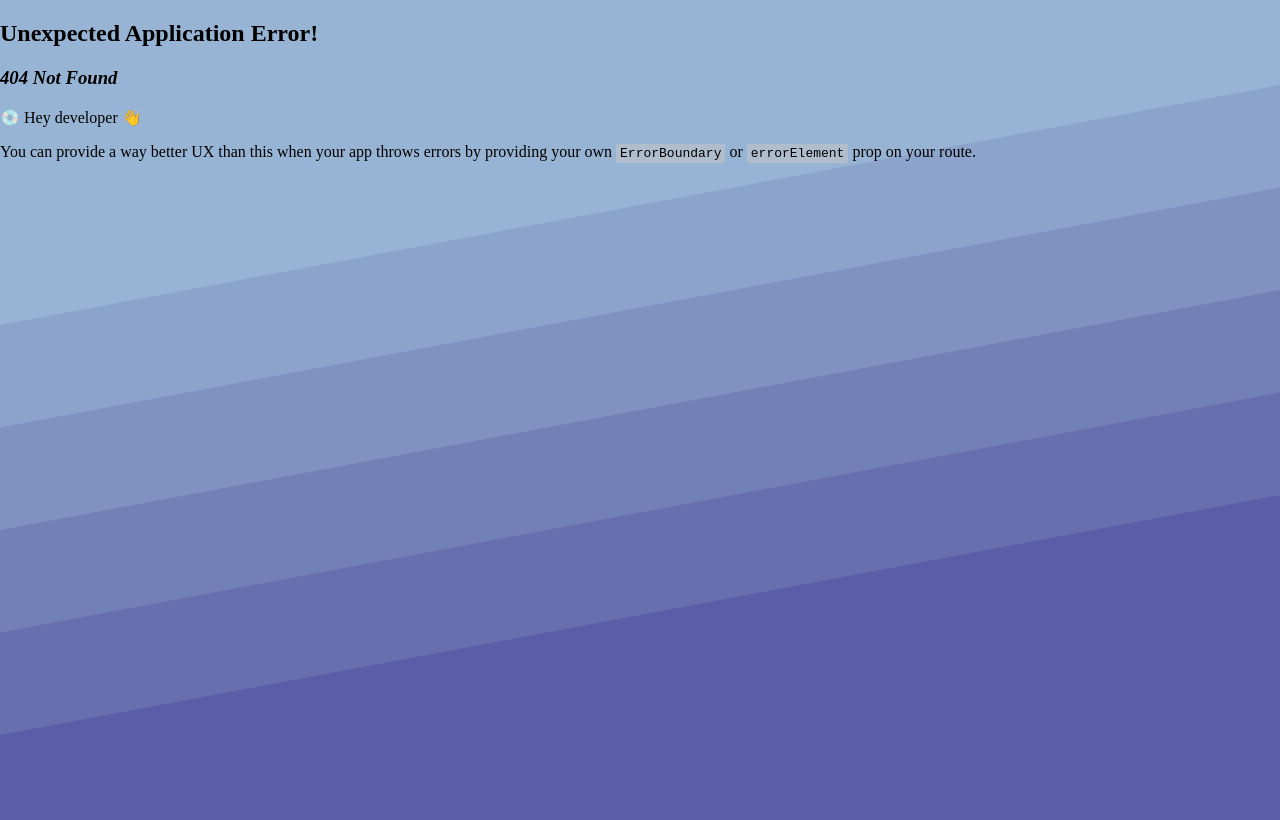
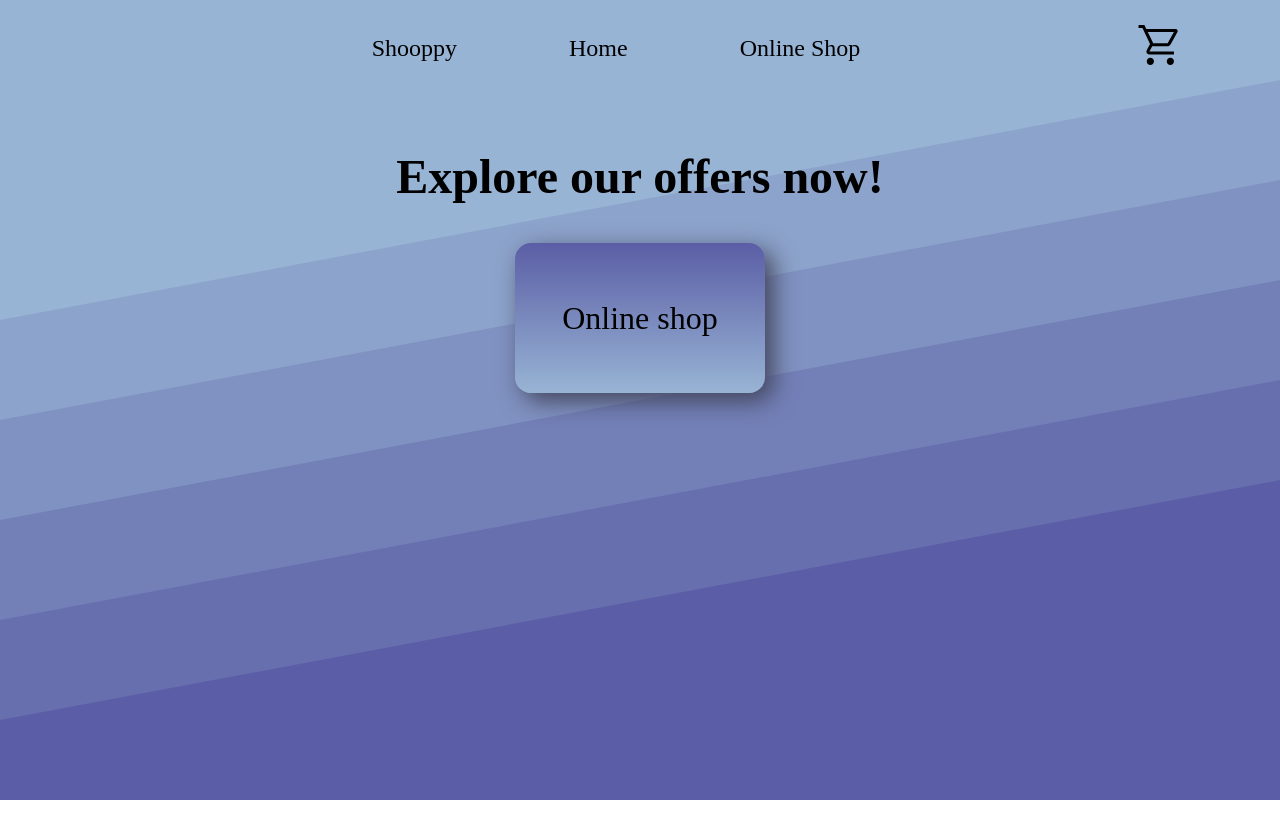
Before and after one commit to pkrzysiekk/shopping-cart, a React (Vite) app: page /cart in a window 1280 px wide. Before the commit this address had no page. Built offline with nearby package versions, Linux system fonts and the light colour scheme; a web font is replaced by a local one.

Commit message:
Add cart page

```diff
--- /dev/null
+++ b/src/components/BlankCart.jsx
@@ -0,0 +1,15 @@
+import { Link } from "react-router-dom";
+
+function BlankCart() {
+  return (
+    <>
+      <div className="button-section">
+        <h2> Explore our offers now!</h2>
+
+        <Link to="/shop">Online shop</Link>
+      </div>
+    </>
+  );
+}
+
+export default BlankCart;
--- /dev/null
+++ b/src/components/CartPage.jsx
@@ -0,0 +1,17 @@
+import NavBar from "./NavBar";
+import BlankCart from "./BlankCart";
+
+function CartPage() {
+  return (
+    <>
+      <NavBar />
+
+      <main>
+        <div className="cart-container">
+          <BlankCart />
+        </div>
+      </main>
+    </>
+  );
+}
+export default CartPage;
--- a/src/components/NavBar.jsx
+++ b/src/components/NavBar.jsx
@@ -32,6 +32,7 @@ export function NavBar() {
       </div>
       <div className="nav-cart">
         <button className="shopping-cart">
+          <Link to="/cart">
             <svg
               xmlns="http://www.w3.org/2000/svg"
               height="48px"
@@ -41,7 +42,12 @@ export function NavBar() {
             >
               <path d="M286.79-81Q257-81 236-102.21t-21-51Q215-183 236.21-204t51-21Q317-225 338-203.79t21 51Q359-123 337.79-102t-51 21Zm400 0Q657-81 636-102.21t-21-51Q615-183 636.21-204t51-21Q717-225 738-203.79t21 51Q759-123 737.79-102t-51 21ZM235-741l110 228h288l125-228H235Zm-30-60h589.07q22.97 0 34.95 21 11.98 21-.02 42L694-495q-11 19-28.56 30.5T627-453H324l-56 104h491v60H277q-42 0-60.5-28t.5-63l64-118-152-322H51v-60h117l37 79Zm140 288h288-288Z" />
             </svg>
+          </Link>
         </button>
+
+        {cart.length > 0 ? (
+          <p className="cart-number">({cart.length})</p>
+        ) : null}
       </div>
     </div>
   );
--- a/src/index.css
+++ b/src/index.css
@@ -55,6 +55,7 @@ ul {
 }
 .nav-cart {
   display: flex;
+  flex-direction: row;
   transform: translateX(-6rem);
 }
 .shopping-cart {
--- a/src/main.jsx
+++ b/src/main.jsx
@@ -10,6 +10,7 @@ import "./index.css";
 import App from "./App.jsx";
 import ShopPage from "./components/ShopPage.jsx";
 import { CartProvider } from "./components/CartProvider.jsx";
+import CartPage from "./components/CartPage.jsx";
 
 const router = createBrowserRouter([
   {
@@ -20,6 +21,10 @@ const router = createBrowserRouter([
     path: "/shop",
     element: <ShopPage />,
   },
+  {
+    path: "/cart",
+    element: <CartPage />,
+  },
 ]);
 createRoot(document.getElementById("root")).render(
   <StrictMode>
```
Lines whose indentation alone changed are shown as unchanged.
